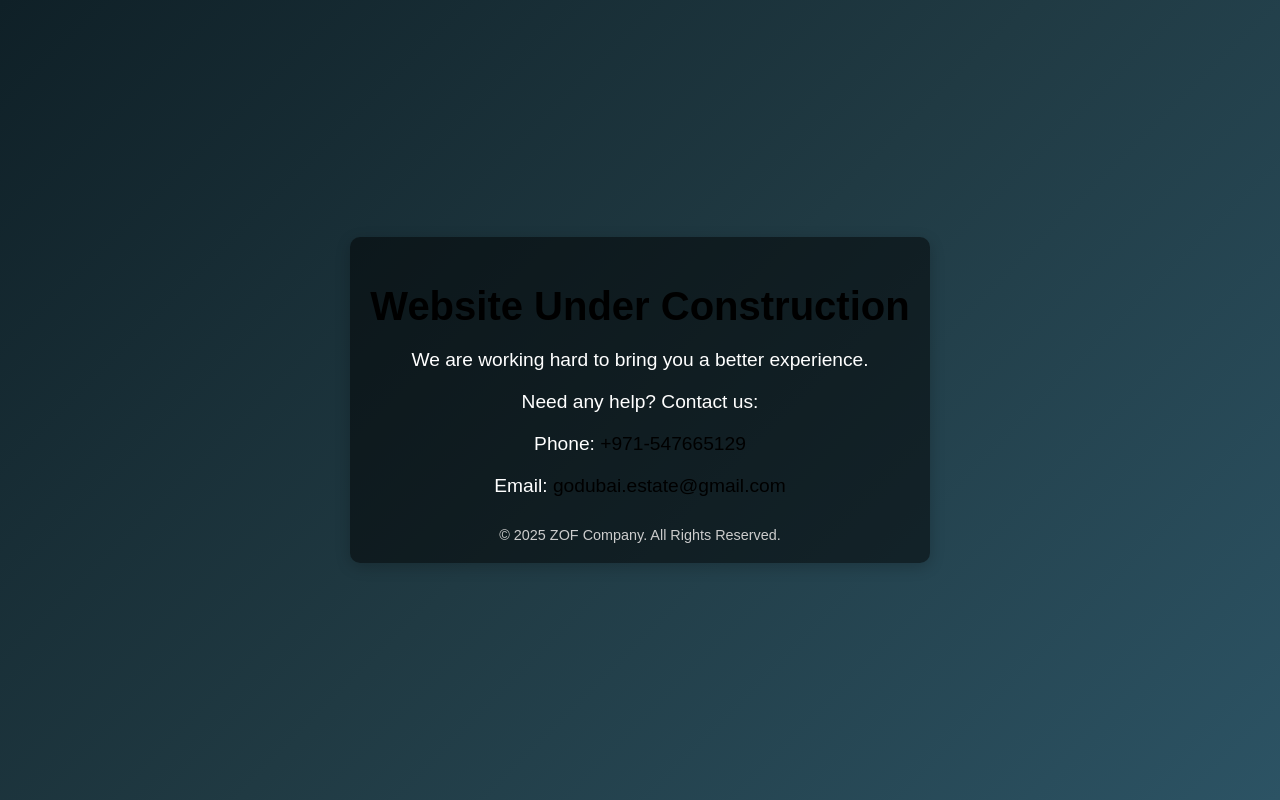
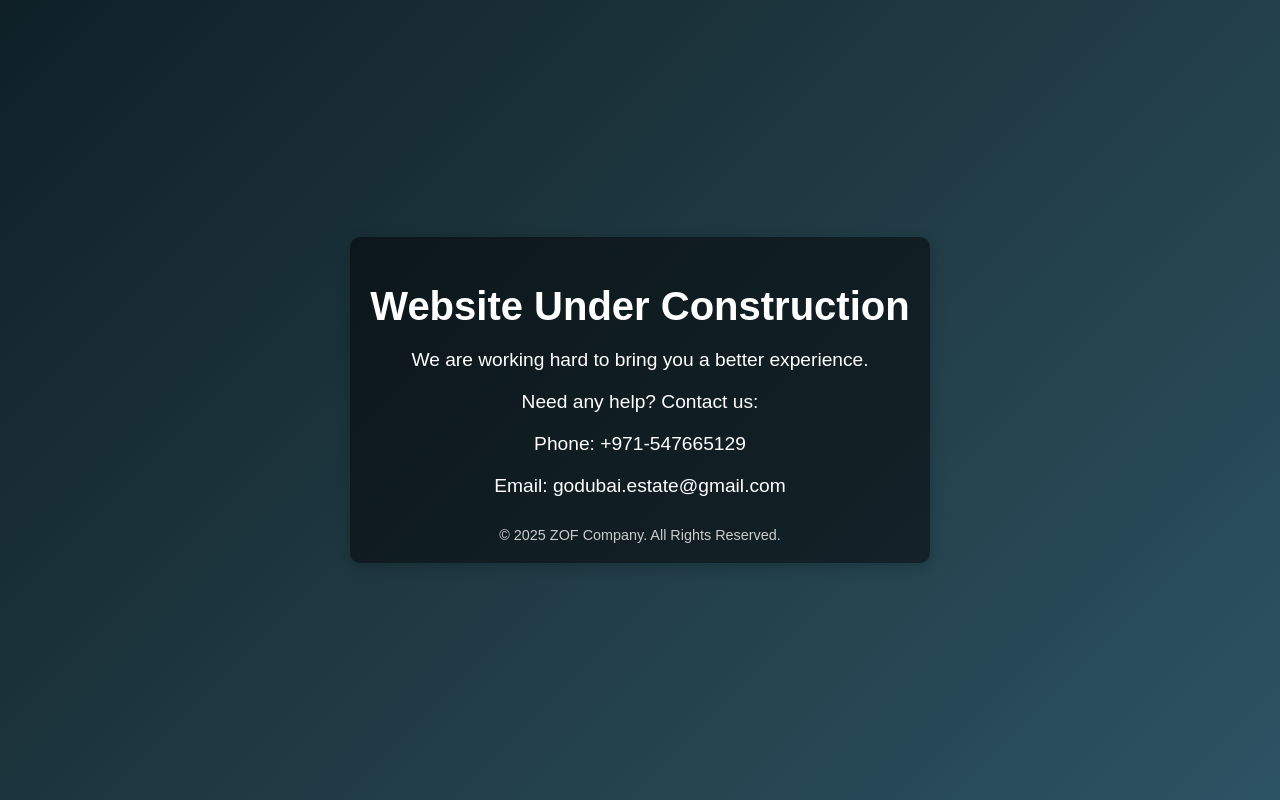
Before and after one commit to zoftechnology/godubai.estate, a plain HTML site: page index.html in a window 1280 px wide. Drawn offline with Linux system fonts and the light colour scheme.

Commit message:
Update index.html

```diff
--- a/index.html
+++ b/index.html
@@ -28,7 +28,7 @@
         h1 {
             font-size: 2.5em;
             margin-bottom: 20px;
-            color: #000000;
+            color: #ffffff;
         }
 
         p {
@@ -42,7 +42,7 @@
         }
 
         .contact a {
-            color: #000000;
+            color: #ffffff;
             text-decoration: none;
         }
 
```
